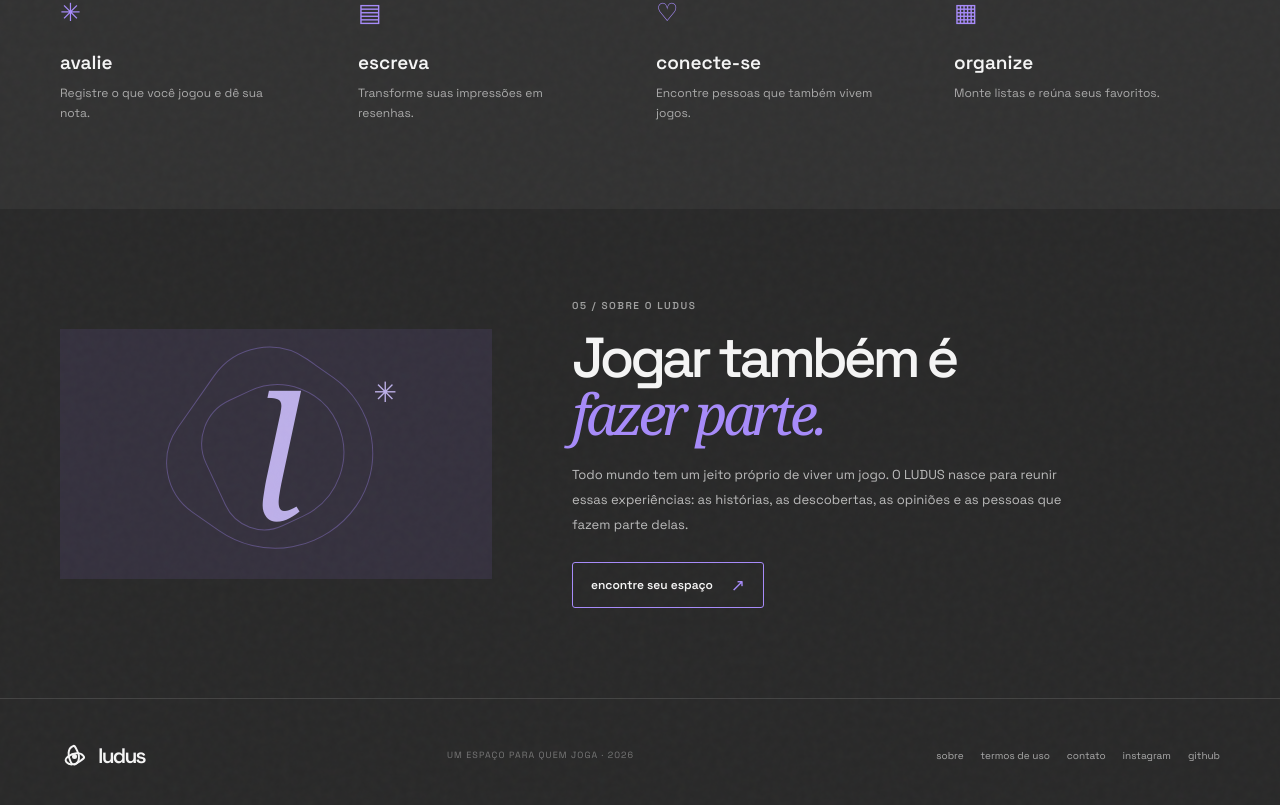
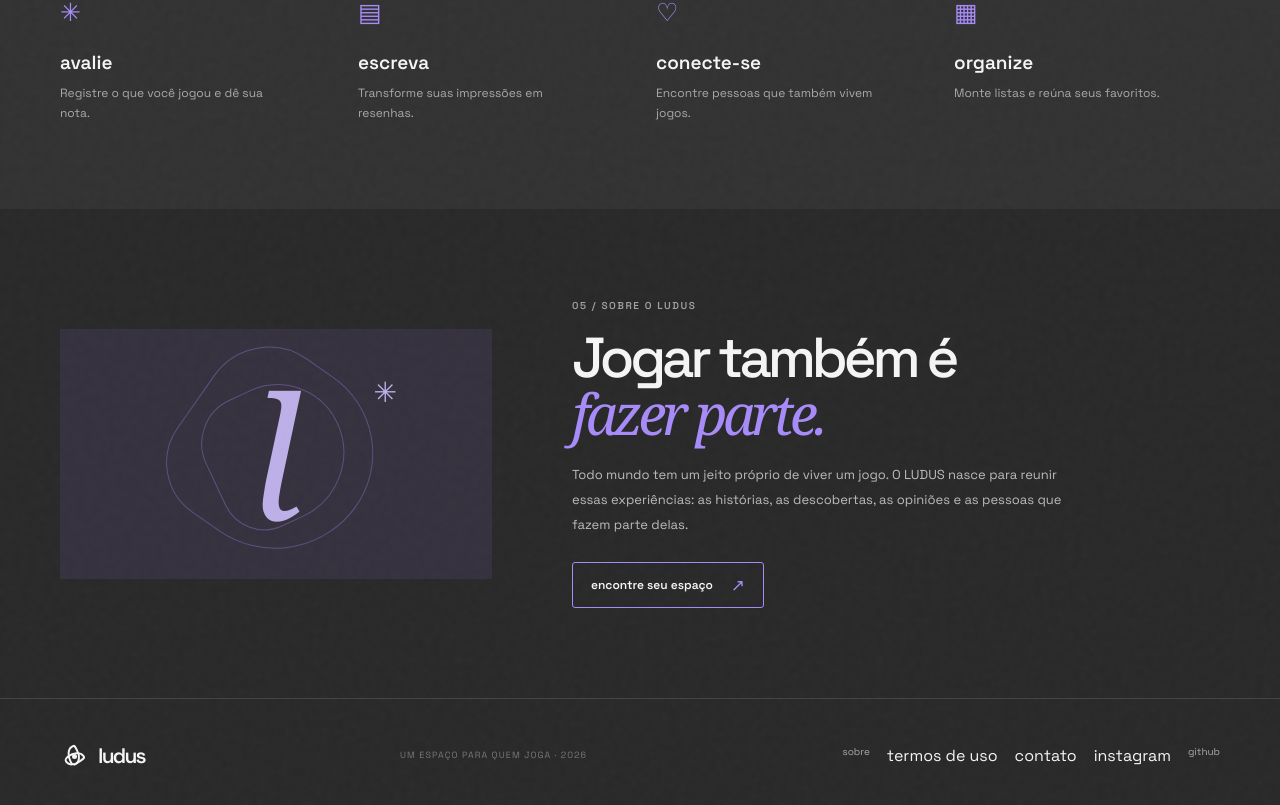
Before and after one commit to devhosampaio/ludusv2, a React (Vite) app: page / in a window 1280 px wide. Shown: the part 2834-3639 px from the top of the page. Built offline with nearby package versions, Linux system fonts and the light colour scheme.

Commit message:
fix: remove links and copy placeholders without destinations

```diff
--- a/src/pages/LandingPage.jsx
+++ b/src/pages/LandingPage.jsx
@@ -239,7 +239,7 @@ function LandingPage() {
         <div className="lp-container lp-footer__inner">
           <a className="lp-wordmark lp-wordmark--footer" href="#inicio"><span className="lp-wordmark__symbol" aria-hidden="true"><i /><i /><i /></span><span>ludus</span></a>
           <span className="lp-footer__copyright">UM ESPAÇO PARA QUEM JOGA · 2026</span>
-          <nav className="lp-footer__links" aria-label="Links do rodapé"><a href="#sobre">sobre</a><a href="#termos">termos de uso</a><a href="mailto:contato@ludus.com">contato</a><a href="https://instagram.com" target="_blank" rel="noreferrer">instagram</a><a href="https://github.com/devhosampaio/ludusv2" target="_blank" rel="noreferrer">github</a></nav>
+          <nav className="lp-footer__links" aria-label="Links do rodapé"><a href="#sobre">sobre</a><span>termos de uso</span><span>contato</span><span>instagram</span><a href="https://github.com/devhosampaio/ludusv2" target="_blank" rel="noreferrer">github</a></nav>
         </div>
       </footer>
       {authMode && <AuthModal mode={authMode} onClose={closeAuth} onSwitch={() => setAuthMode(authMode === "register" ? "login" : "register")} />}
```
